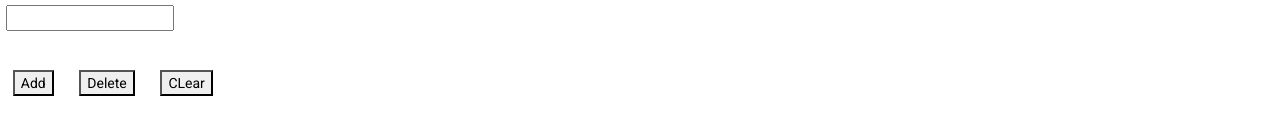
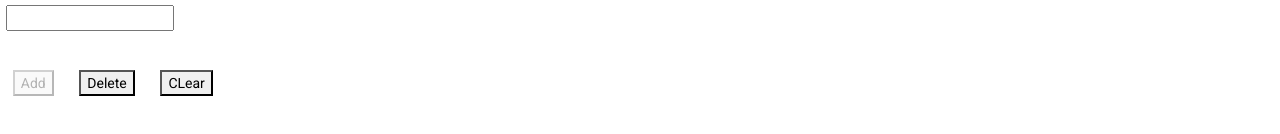
Before and after one commit to SajibTalukder2k16/Angular-learning, an Angular app: page /shopping-list in a window 1280 px wide. Shown: the part 366-500 px from the top of the page. Built offline with nearby package versions, Linux system fonts and the light colour scheme.

Commit message:
form validation pattern matching added

```diff
--- a/src/app/shopping-list/shopping-edit/shopping-edit.component.html
+++ b/src/app/shopping-list/shopping-edit/shopping-edit.component.html
@@ -2,14 +2,14 @@
 <form (ngSubmit)="onAddItem(f)" #f="ngForm">
     <label>Name </label>
     <br>
-    <input type="text" name="name" ngModel>
+    <input type="text" name="name" ngModel required>
     <br>
     <label>Amount </label>
     <br>
-    <input type="number" name="amount" ngModel>
+    <input type="number" name="amount" ngModel required pattern="^[1-9]+[0-9]*$">
     <br>
     <br>
-    <button>Add</button>
+    <button [disabled]="!f.valid" >Add</button>
     <button>Delete</button>
     <button>CLear</button>
 </form>
```
